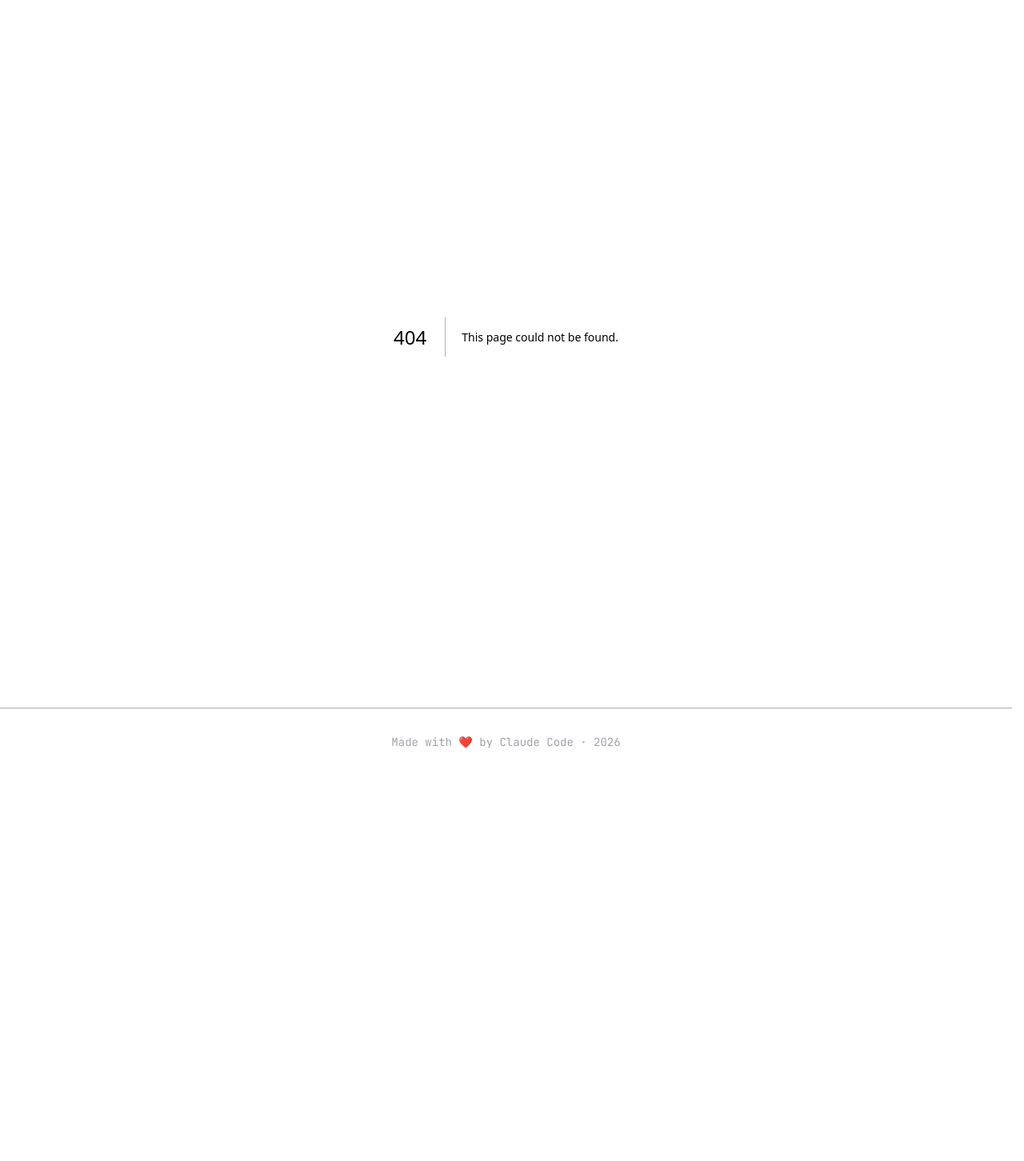
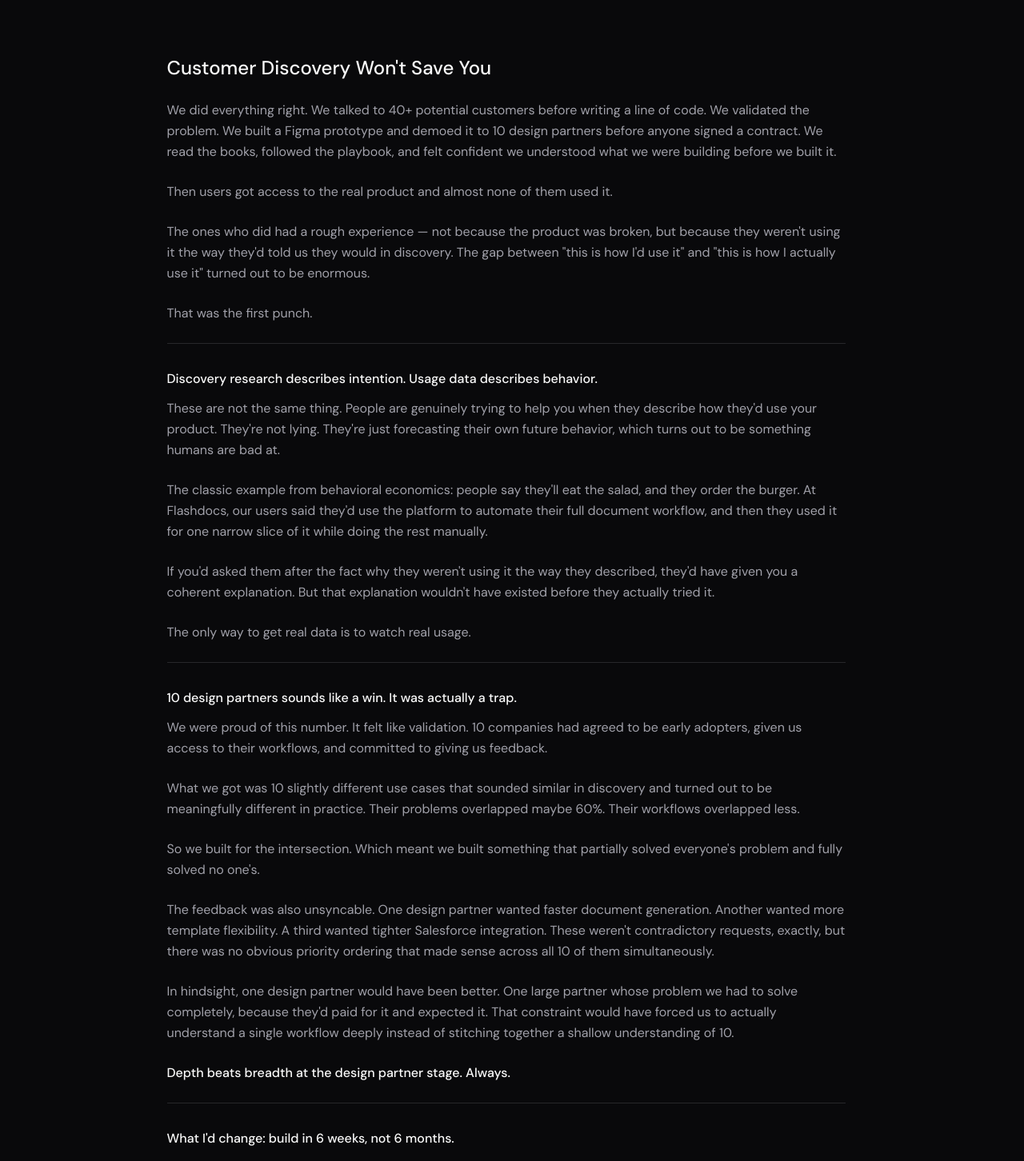
Before and after one commit to mortenator/mortenbbruun.com, a Next.js app: page /blog/customer-discovery-wont-save-you in a window 1280 px wide. Before the commit this address had no page. Shown: the part 100-1552 px from the top of the page at 80% size. Before the commit the page ends 1070 px from the top, so only its background shows below. Built offline with nearby package versions, Linux system fonts and the light colour scheme.

Commit message:
Add 'Customer Discovery Won't Save You' blog post
Long-form article drawing on Flashdocs lessons:
- Discovery research describes intention, not behavior
- 10 design partners = fragmented feedback trap
- Build faster to get real usage data sooner

Also adds article to Writing section on homepage.

```diff
--- /dev/null
+++ b/app/blog/customer-discovery-wont-save-you/page.mdx
@@ -0,0 +1,67 @@
+export const metadata = {
+  title: "Customer Discovery Won't Save You",
+  description: "We did everything right at Flashdocs — talked to 40+ customers, built a Figma prototype, signed 10 design partners. Then users got access and almost none of them used it.",
+  alternates: {
+    canonical: '/blog/customer-discovery-wont-save-you',
+  },
+};
+
+# Customer Discovery Won't Save You
+
+<br />
+
+We did everything right. We talked to 40+ potential customers before writing a line of code. We validated the problem. We built a Figma prototype and demoed it to 10 design partners before anyone signed a contract. We read the books, followed the playbook, and felt confident we understood what we were building before we built it.
+
+Then users got access to the real product and almost none of them used it.
+
+The ones who did had a rough experience — not because the product was broken, but because they weren't using it the way they'd told us they would in discovery. The gap between "this is how I'd use it" and "this is how I actually use it" turned out to be enormous.
+
+That was the first punch.
+
+---
+
+## Discovery research describes intention. Usage data describes behavior.
+
+These are not the same thing. People are genuinely trying to help you when they describe how they'd use your product. They're not lying. They're just forecasting their own future behavior, which turns out to be something humans are bad at.
+
+The classic example from behavioral economics: people say they'll eat the salad, and they order the burger. At Flashdocs, our users said they'd use the platform to automate their full document workflow, and then they used it for one narrow slice of it while doing the rest manually.
+
+If you'd asked them after the fact why they weren't using it the way they described, they'd have given you a coherent explanation. But that explanation wouldn't have existed before they actually tried it.
+
+The only way to get real data is to watch real usage.
+
+---
+
+## 10 design partners sounds like a win. It was actually a trap.
+
+We were proud of this number. It felt like validation. 10 companies had agreed to be early adopters, given us access to their workflows, and committed to giving us feedback.
+
+What we got was 10 slightly different use cases that sounded similar in discovery and turned out to be meaningfully different in practice. Their problems overlapped maybe 60%. Their workflows overlapped less.
+
+So we built for the intersection. Which meant we built something that partially solved everyone's problem and fully solved no one's.
+
+The feedback was also unsyncable. One design partner wanted faster document generation. Another wanted more template flexibility. A third wanted tighter Salesforce integration. These weren't contradictory requests, exactly, but there was no obvious priority ordering that made sense across all 10 of them simultaneously.
+
+In hindsight, one design partner would have been better. One large partner whose problem we had to solve completely, because they'd paid for it and expected it. That constraint would have forced us to actually understand a single workflow deeply instead of stitching together a shallow understanding of 10.
+
+**Depth beats breadth at the design partner stage. Always.**
+
+---
+
+## What I'd change: build in 6 weeks, not 6 months.
+
+The discovery phase at Flashdocs took about 6 months. By the time we had real product in users' hands, we were so invested in the problem we'd diagnosed that we were slow to update when the usage data contradicted it.
+
+The emotional and organizational cost of changing direction is proportional to how long you've been going in the original direction. 6 months of discovery creates a lot of organizational gravity.
+
+If I did it again, I'd run a 6-week sprint to something users could actually touch. Not a demo, not a prototype you narrate over — something they interact with alone, when you're not in the room. The data you get from that is worth more than 40 customer interviews.
+
+The interviews aren't useless. They're useful for identifying problems. They're close to useless for validating solutions.
+
+---
+
+This isn't an anti-research argument. I'd still talk to customers before building. But I'd treat that phase as problem confirmation, not solution validation — and I'd move to a real product much faster, because the only feedback that actually counts comes from people using it without you watching.
+
+You can do all the customer discovery in the world. Reality will still surprise you when it arrives.
+
+**Build faster. Find out sooner.**
--- a/app/page.tsx
+++ b/app/page.tsx
@@ -194,6 +194,13 @@ export default function Home() {
         <CardGrid
           items={[
             {
+              title: "Customer Discovery Won't Save You",
+              description:
+                "We did everything right at Flashdocs — talked to 40+ customers, signed 10 design partners. Then users got access and almost none of them used it.",
+              badge: 'Mar 2026',
+              href: '/blog/customer-discovery-wont-save-you',
+            },
+            {
               title: 'The PM is dead. Long live the PM',
               description:
                 'The product manager role as we know it is cooked. And that\'s not necessarily a bad thing.',
```
